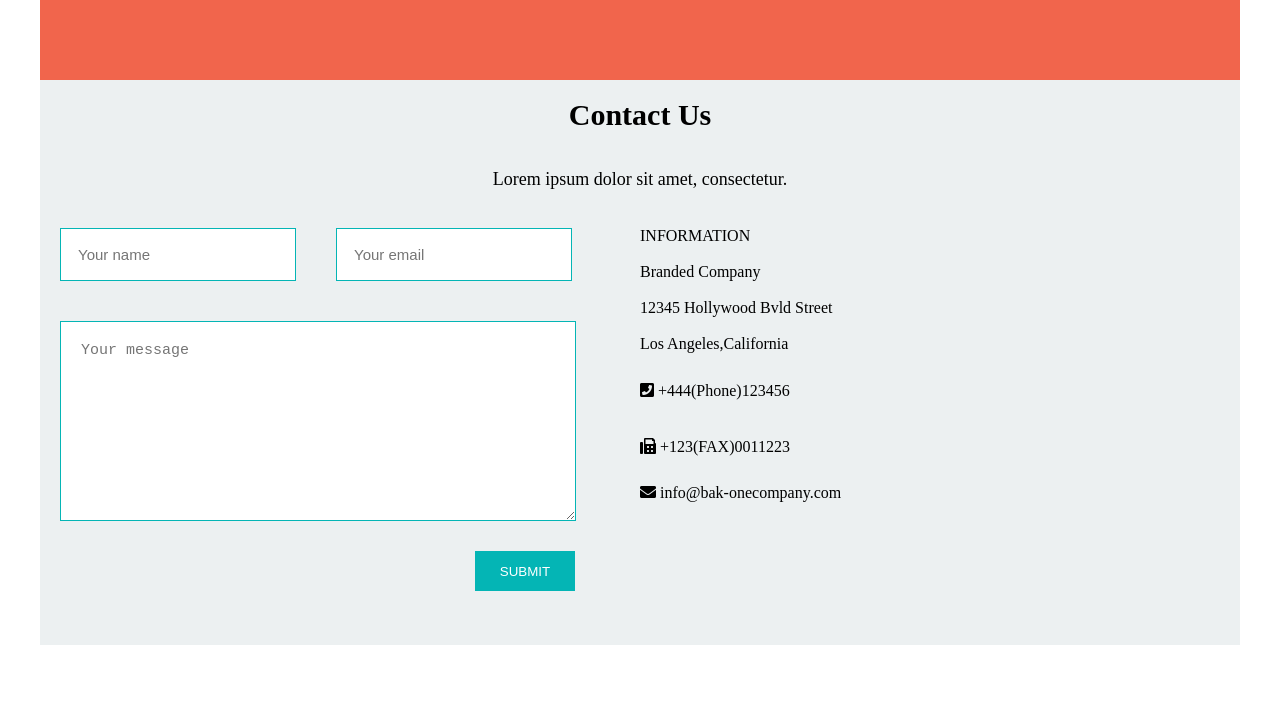
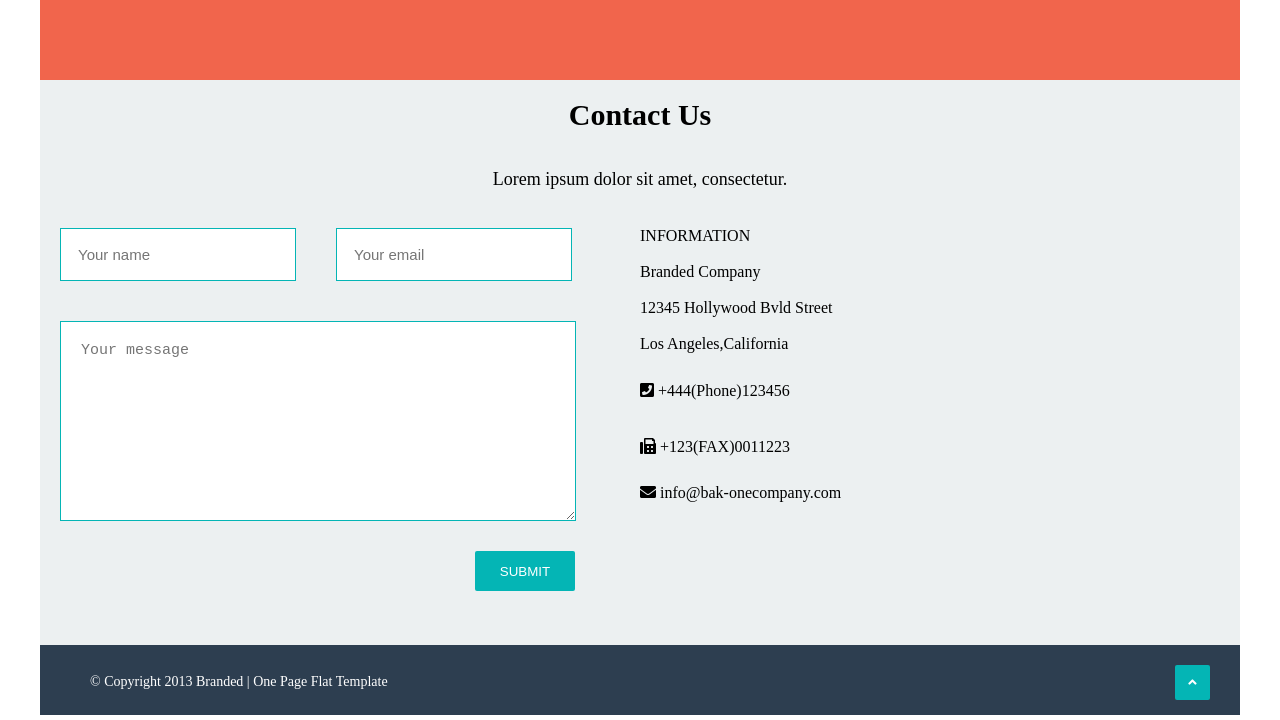
Before and after one commit to faridhash26/front-9804, a plain HTML site: page index.html in a window 1280 px wide. Shown: the part 2265-2985 px from the top of the page. Before the commit the page ends 2910 px from the top, so only its background shows below. Drawn offline with Linux system fonts and the light colour scheme.

Commit message:
create footer

```diff
--- a/css/style.css
+++ b/css/style.css
@@ -486,6 +486,7 @@ a {
         background-color: var(--iconcolor);
         color: white;
         cursor: pointer;
+        border-radius: 2px;
     }
     main .container .three .form .column2{
         float: right;
@@ -511,6 +512,43 @@ a {
     /*          end of the section three      */
 
     /*          end of the main             */
+
+
+    /*          start footer            */
+
+    footer{
+
+
+    }
+    footer .container{
+        background-color: var(--footercolor);
+        height: 70px;
+    }
+    footer .container button{
+        float: right;
+        width: 35px;
+        height: 35px;
+        margin: 20px 30px;
+        border: none;
+        background-color: var(--iconcolor);
+        cursor: pointer;
+        border-radius: 2px;
+
+    }
+    footer .container button i{
+        color: white;
+    }
+    footer .container strong{
+        color: white;
+        padding: 30px 50px;
+        display: block;
+        font-size: 14px;
+        width: 50%;
+    }
+
+
+
+    /*          /start footer            */
 }
 
 
--- a/index.html
+++ b/index.html
@@ -311,6 +311,13 @@
 
 <footer>
     <div class="container">
+        <button>
+            <i class="fa fa-angle-up"></i>
+        </button>
+        <strong>
+            &copy;
+            Copyright 2013 Branded | One Page Flat Template
+        </strong>
 
     </div>
     <div class="clearfix"></div>
```
